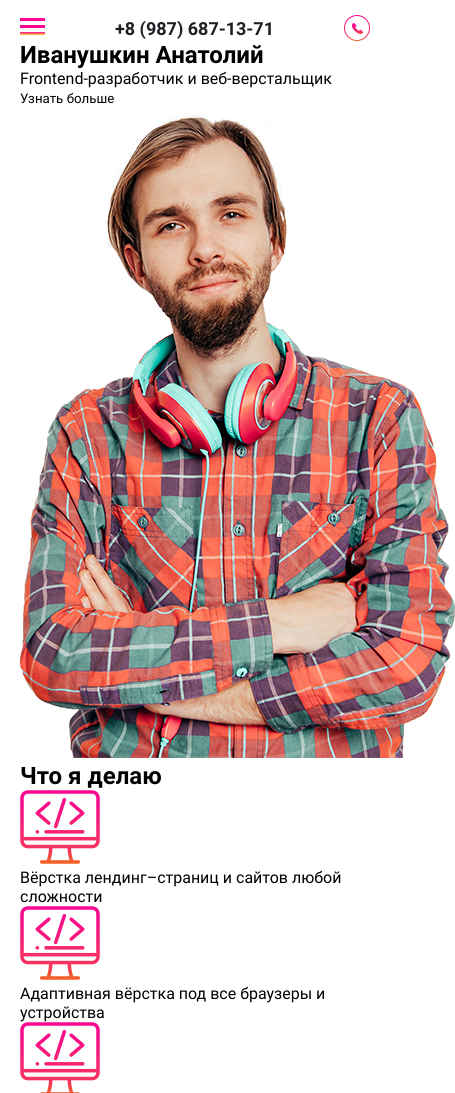
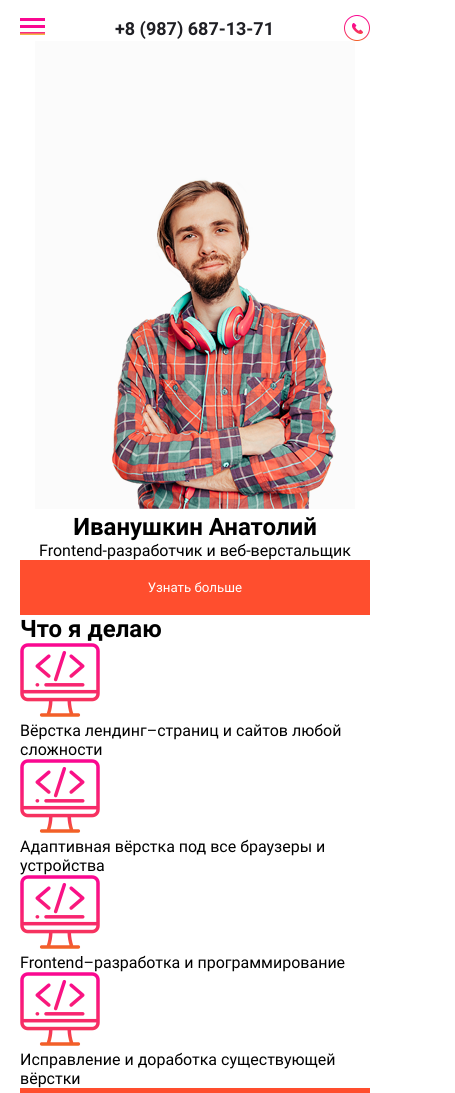
Before and after one commit to anatoliay/my-site, a plain HTML site: page index.html in a window 390 px wide. Shown: the top 1093 px of the page, 455 px wide, since content can reach past the window. Drawn offline with Linux system fonts and the light colour scheme.

Commit message:
button mobile

```diff
--- a/index.html
+++ b/index.html
@@ -40,7 +40,7 @@
   		<button class="b-button b-button--style" >Узнать больше</button>
   	</div >
   	 <picture class="b-aboutme__img-box">
-  	 	<img src="img/am.png" alt="Разработчик">
+  	 	<img src="img/amfotomobil.png" alt="Разработчик">
   	 	</picture>
   	 <div class="b-aboutme__color-box">
 
--- a/style.css
+++ b/style.css
@@ -112,3 +112,20 @@ button {
 .b-tel__img {
   object-fit: cover;
 }
+
+/* BUTTON */
+
+.b-button {
+  background-color: #ff4e2e;
+  width: 100%;
+  color:#fff;
+  padding: 20px 20px;
+}
+
+/* MAIN */
+.b-aboutme {
+  display: flex;
+  flex-direction: column-reverse;
+  text-align: center;
+
+}
```
Also changed, not shown: img/amfotomobil.png (added).
